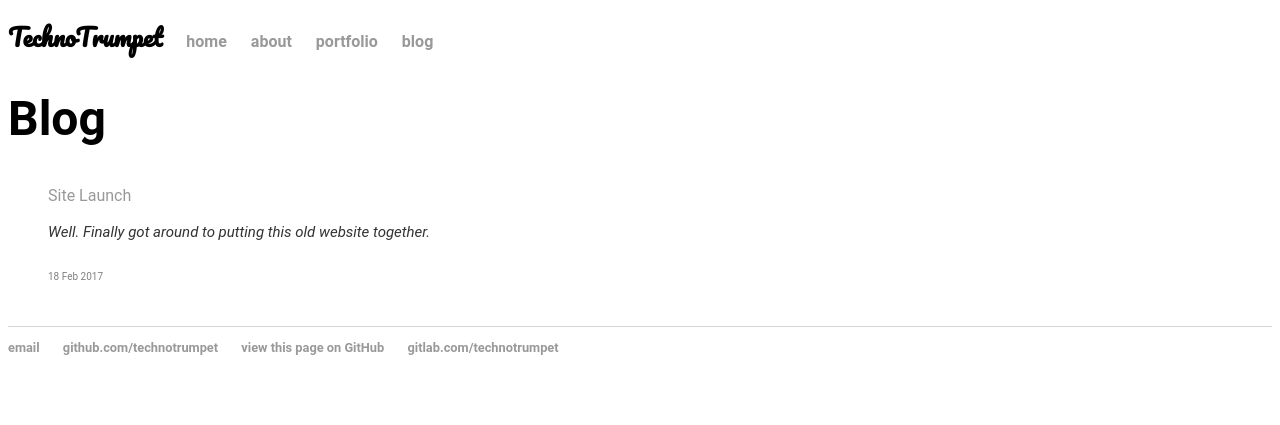
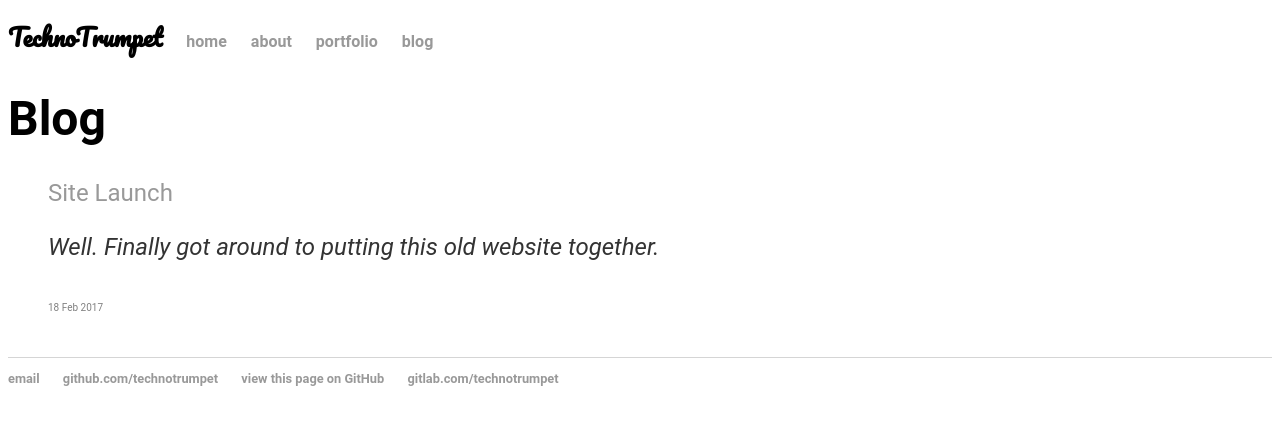
Before and after one commit to TechnoTrumpet/TechnoTrumpet.github.io, a Jekyll site: the page built from blog/index.html, in a window 1280 px wide. Shown: the top 425 px of the page. Built offline with Jekyll 4.4.1, drawn with Linux system fonts in a browser that asks for light colours.

Commit message:
changed sizes

```diff
--- a/blog/index.html
+++ b/blog/index.html
@@ -7,8 +7,8 @@ layout: default
 	<ul class="posts">
 
 	  {% for post in site.posts %}
-	    <li><font size="3"><a href="{{ post.url }}" title="{{ post.title }}">{{ post.title }}</a></font>
-		    <i><font size="1">{{ post.excerpt }}</font></i>
+	    <li><font size="5"><a href="{{ post.url }}" title="{{ post.title }}">{{ post.title }}</a></font>
+		    <i><font size="3">{{ post.excerpt }}</font></i>
 		    <font size="1" color="grey"><!--<span>-->{{ post.date | date_to_string }}<!--</span>--></font>
 		</li>
 	  {% endfor %}
```
